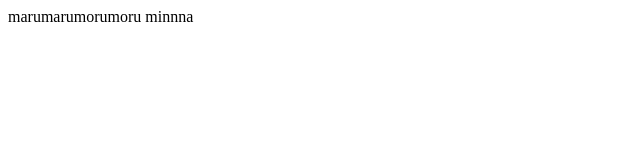
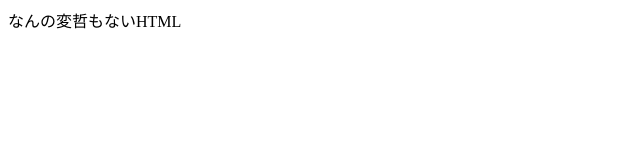
Before and after one commit to rinK-coder/blog-01.github.io, a plain HTML site: page index.html in a window 1280 px wide. Shown: the full height of the page, 0-640 px from the left. Drawn offline with Linux system fonts and the light colour scheme.

Commit message:
Add files via upload

```diff
--- a/index.html
+++ b/index.html
@@ -6,6 +6,6 @@
     <title>Hello World!</title>
 </head>
 <body>
-    marumarumorumoru minnna
+    なんの変哲もないHTML
 </body>
 </html>
```
